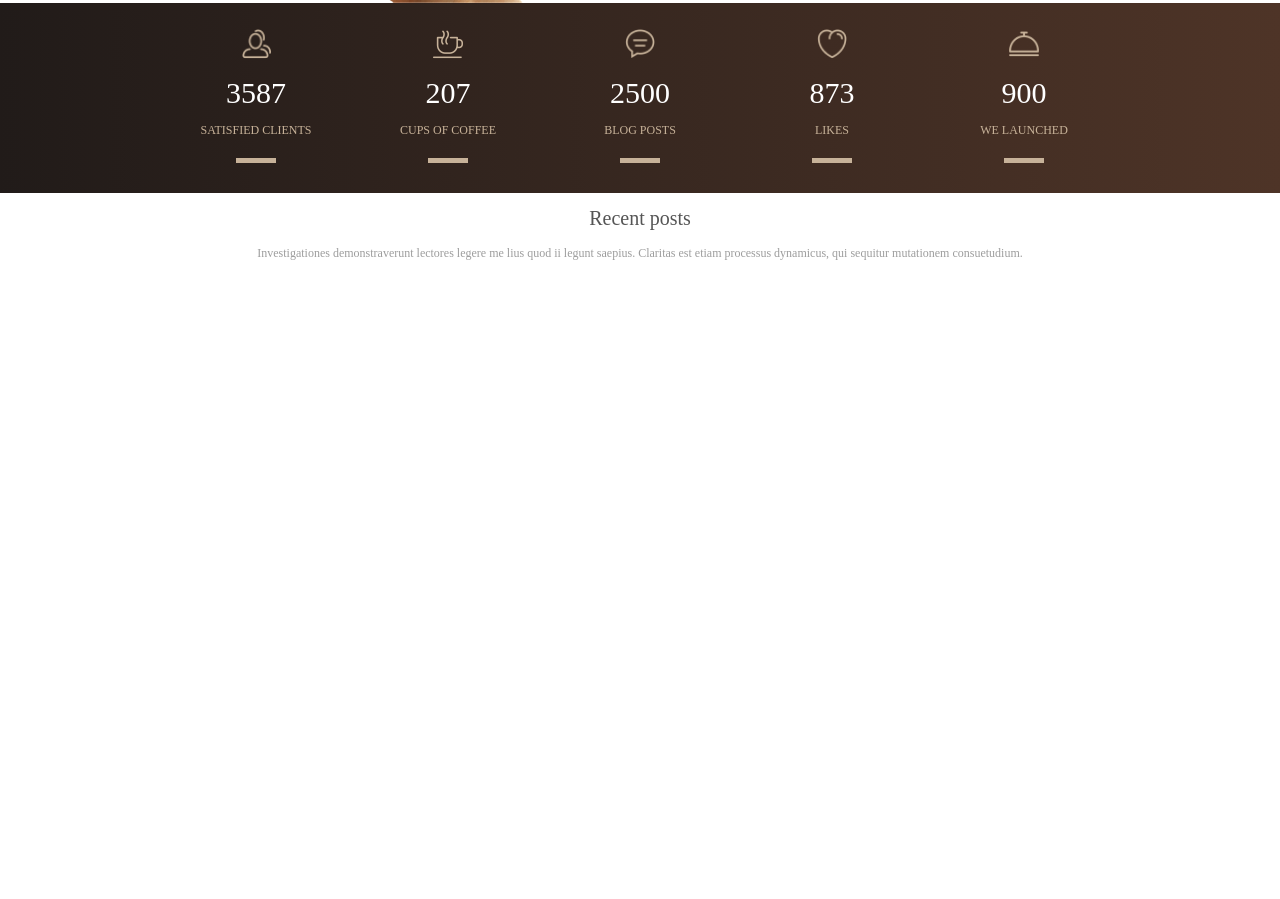
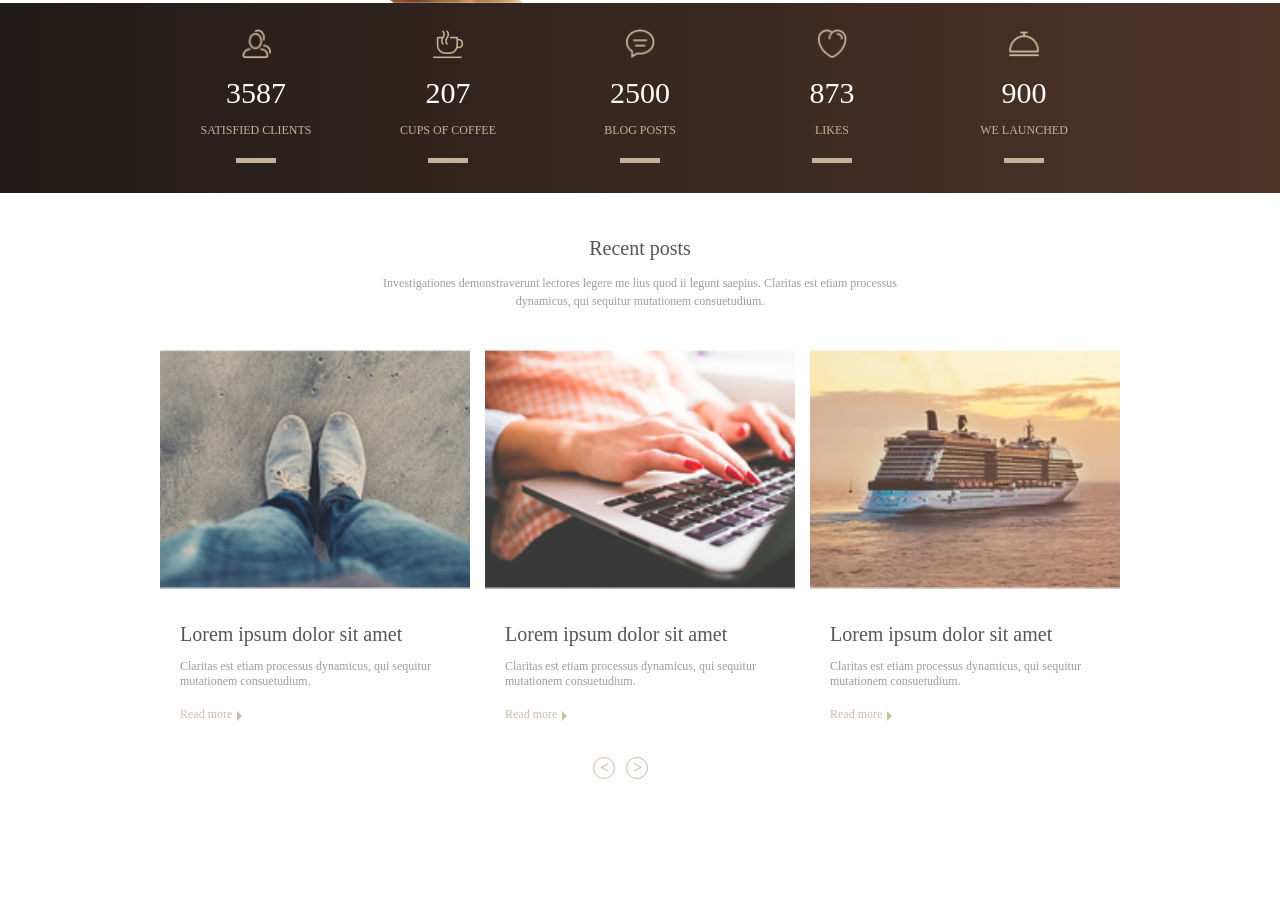
Before and after one commit to dfsense/firstlandpage, a plain HTML site: page index.html in a window 1280 px wide. Shown: the part 3349-4248 px from the top of the page. After the commit the page ends 4128 px from the top, so only its background shows below. Drawn offline with nearby package versions, Linux system fonts and the light colour scheme; a web font is replaced by a local one.

Commit message:
have done recent-posts

```diff
--- a/css/style.css
+++ b/css/style.css
@@ -75,18 +75,18 @@ header .logo:before {
     vertical-align: top;
 }
 
-nav {
+header nav {
     display: inline-block;
     vertical-align: top;
 }
 
-nav a {
+header nav a {
     font-size: 8.75pt;
     font-family: Montserrat-Light;
     margin-right: 20px;
 }
 
-nav a:first-of-type {
+header nav a:first-of-type {
     margin-left: 100px;
 }
 
@@ -735,23 +735,27 @@ header .search {
 
 }
 
-.recent-posts .inner-box {
-    width: 960px;
-    height: 600px;
+.recent-posts .text-box {
+    width: 540px;
     margin: 0 auto;
+    margin-bottom: 40px;
+}
+
+.recent-posts .text-box-inner {
+    padding-top: 30px;
     display: table-cell;
     vertical-align: middle;
     text-align: center;
 }
 
-.recent-posts .inner-box > .head-text {
+.recent-posts .text-box .head-text {
     font-family: Raleway-Semibold;
     font-size: 20px;
     line-height: 50px;
     color: #555555;
 }
 
-.recent-posts .inner-box > .descr {
+.recent-posts .text-box .descr {
     font-family: Montserrat-Light;
     font-size: 12px;
     color: #9d9d9d;
@@ -761,15 +765,83 @@ header .search {
     font-size: 0;
 }
 
-.recent-posts .post {
+.recent-posts .posts .post {
     display: inline-block;
     float: left;
     width: 310px;
-    height: 310px;
     margin-right: 15px;
-    margin-bottom: 15px;
 }
+
+.recent-posts .posts .post:nth-of-type(3) {
+    margin-right: 0;
+}
+
+
+.recent-posts .posts .post .picture {
+    width: 310px;
+    height: 240px;
+    background-position: center;
+    background-repeat: no-repeat;
+    background-size: cover;
+}
+
+.recent-posts .posts .post .text-box {
+    width: 270px;
+    margin: 20px;
+}
+
+.recent-posts .posts .post .text-box a {
+    line-height: 50px;
+    font-family: Montserrat-Light;
+    font-size: 12px;
+    color: #cebca7;
+    text-decoration: none;
+    position: relative;
+    top: 0;
+    left: 0;
+}
+
+.recent-posts .posts .post .text-box a::after {
+    content: "";
+    display: inline-block;
+    width: 0;
+    height: 0;
+    border: 5px solid transparent;
+    border-left-color: #cebca7;
+    position: absolute;
+    top: 4px;
+    right: -15px;
+}
+
+
+.recent-posts .posts .nav {
+    width: 100px;
+    margin: 0 auto;
+    font-size: 16px;
+}
+
+.recent-posts .posts .nav .gt {
+    margin: 0 10px;
+    color: #cebca7;
+
+}
+
+.recent-posts .posts .nav .gt::before {
+    background-color: white;
+    border: 1px solid #cebca7;
+    top: -2px;
+    left: -7px;
+}
+
 
 .recent-posts .posts .post:nth-of-type(1) .picture {
     background-image: url(../pictures/content/recent-posts/photo_post_1.png);
 }
+
+.recent-posts .posts .post:nth-of-type(2) .picture {
+    background-image: url(../pictures/content/recent-posts/photo_post_2.png);
+}
+
+.recent-posts .posts .post:nth-of-type(3) .picture {
+    background-image: url(../pictures/content/recent-posts/photo_post_3.png);
+}
--- a/index.html
+++ b/index.html
@@ -205,18 +205,42 @@
         </div>
         <div class="recent-posts center">
             <div class="inner-box">
-                <span class="head-text">Recent posts</span><br>
-                <span class="descr">Investigationes demonstraverunt lectores legere me lius quod ii legunt saepius. Claritas est etiam processus dynamicus, qui sequitur mutationem consuetudium.</span>
-                <div class="posts">
+                <div class="text-box">
+                    <div class="text-box-inner">
+                        <span class="head-text">Recent posts</span><br>
+                        <span class="descr">Investigationes demonstraverunt lectores legere me lius quod ii legunt saepius. Claritas est etiam processus dynamicus, qui sequitur mutationem consuetudium.</span>
+                    </div>
+                </div>
+                <div class="posts clearfix">
                     <div class="post">
                         <div class="picture"></div>
                         <div class="text-box">
-                            <span class="head-text">Usus Legentis Videntur</span><br>
-                            <span class="descr">Photography, Holiday</span>
+                            <span class="head-text">Lorem ipsum dolor sit amet</span><br>
+                            <span class="descr">Claritas est etiam processus dynamicus, qui sequitur mutationem consuetudium.</span><br>
+                            <a href="#">Read more</a>
                         </div>
                     </div>
-                    <div class="post"></div>
-                    <div class="post"></div>
+                    <div class="post">
+                        <div class="picture"></div>
+                        <div class="text-box">
+                            <span class="head-text">Lorem ipsum dolor sit amet</span><br>
+                            <span class="descr">Claritas est etiam processus dynamicus, qui sequitur mutationem consuetudium.</span><br>
+                            <a href="#">Read more</a>
+                        </div>
+                    </div>
+                    <div class="post">
+                        <div class="picture"></div>
+                        <div class="text-box">
+                            <span class="head-text">Lorem ipsum dolor sit amet</span><br>
+                            <span class="descr">Claritas est etiam processus dynamicus, qui sequitur mutationem consuetudium.</span><br>
+                            <a href="#">Read more</a>
+                        </div>
+
+                    </div>
+                    <div class="nav">
+                        <a href="#"><span class="gt">&lt;</span></a>
+                        <a href="#"><span class="gt">&gt;</span></a>
+                    </div>
                 </div>
             </div>
         </div>
```
